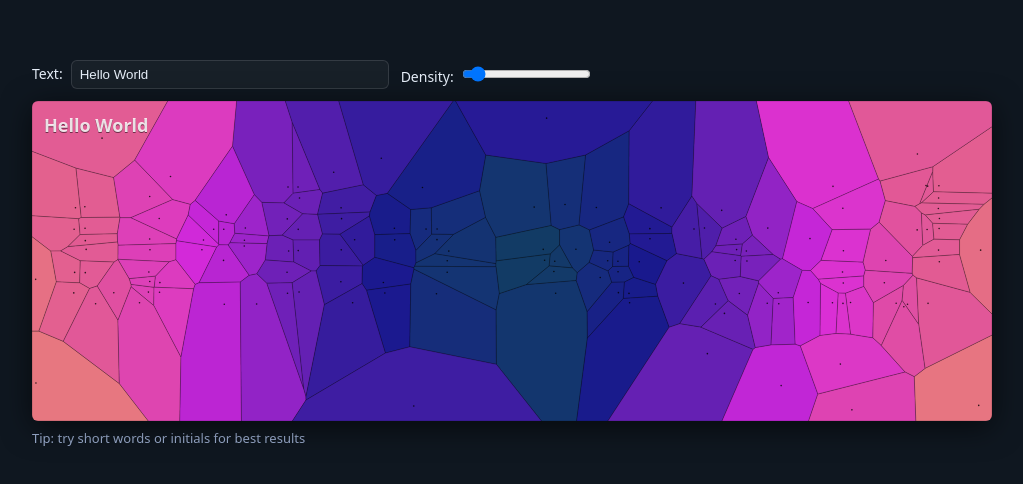
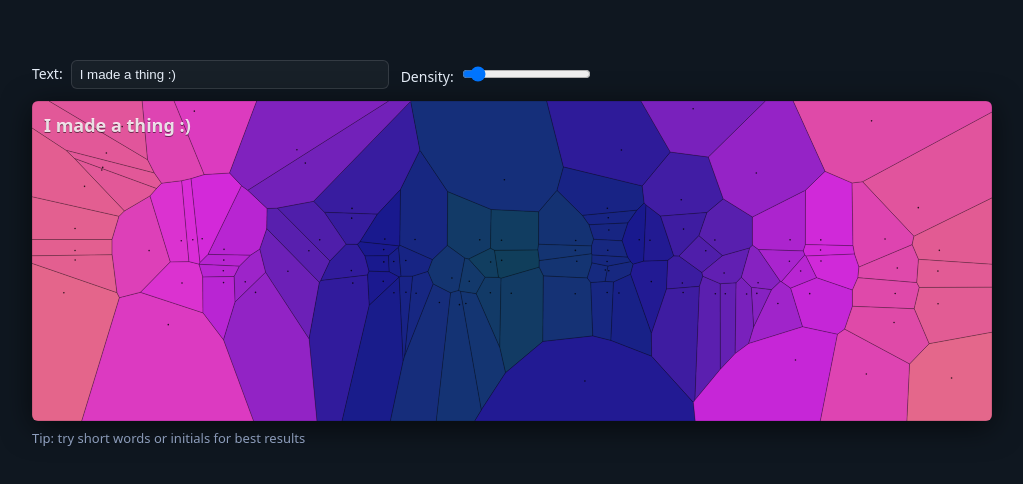
Before and after one commit to Dylan-Demolder/voronoi-text-app, a React (Vite) app: page / in a window 1280 px wide. Shown: the part 140-624 px from the top of the page, without its empty margins (128-1151 px from the left). Built offline with nearby package versions, Linux system fonts and the light colour scheme.

Commit message:
fix: changed default density and switched text from hello world

```diff
--- a/src/App.jsx
+++ b/src/App.jsx
@@ -3,7 +3,7 @@ import { Delaunay } from 'd3-delaunay'
 
 const ASPECT = 900 / 300 // width / height ratio used for sampling and drawing logic
 
-function samplePointsFromText(text, density = 0.4) {
+function samplePointsFromText(text, density = 1.2) {
   // create an offscreen canvas and draw the text so we can sample pixels
   // Use internal sampling size (fixed) so sampling resolution is stable
   const SAMPLE_W = 900
@@ -51,7 +51,7 @@ function samplePointsFromText(text, density = 0.4) {
 }
 
 export default function App() {
-  const [text, setText] = useState('Hello World')
+  const [text, setText] = useState('I made a thing :)')
   const [density, setDensity] = useState(0.4)
   const canvasRef = useRef(null)
   const containerRef = useRef(null)
```
